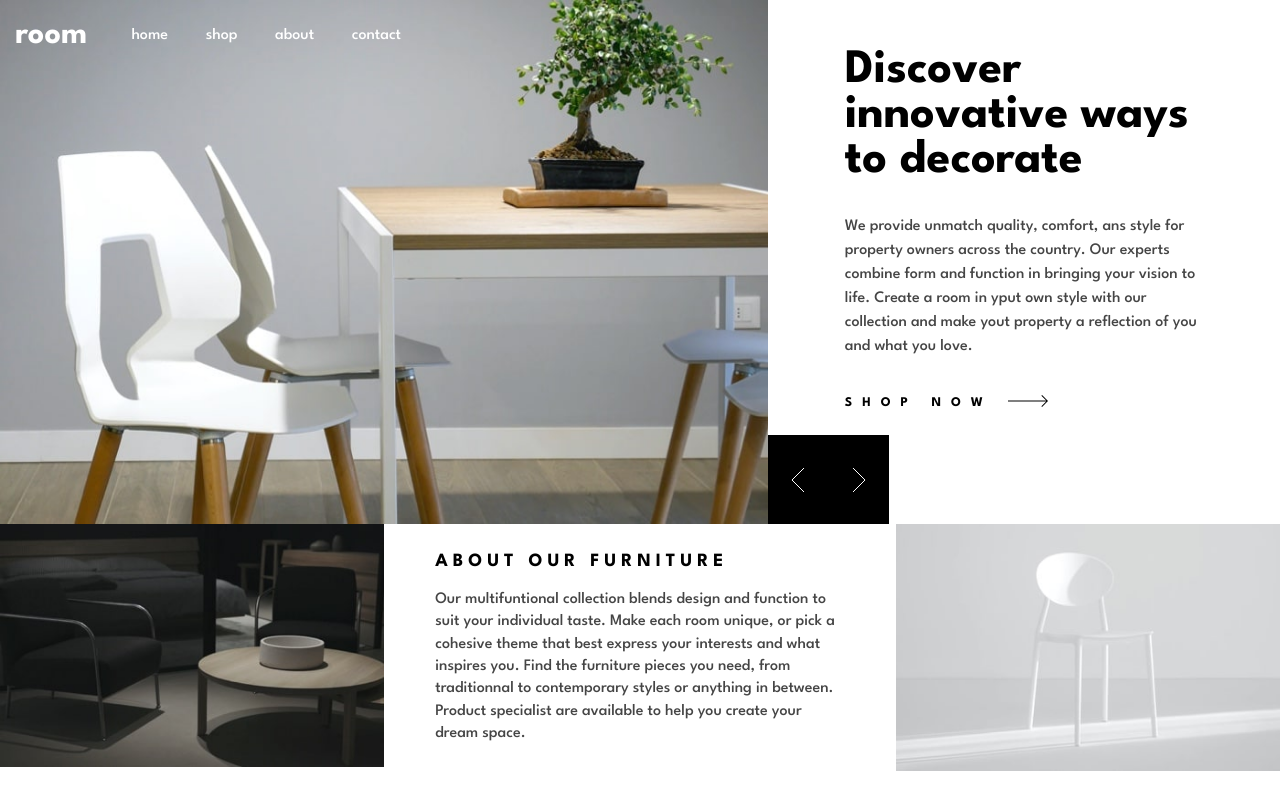
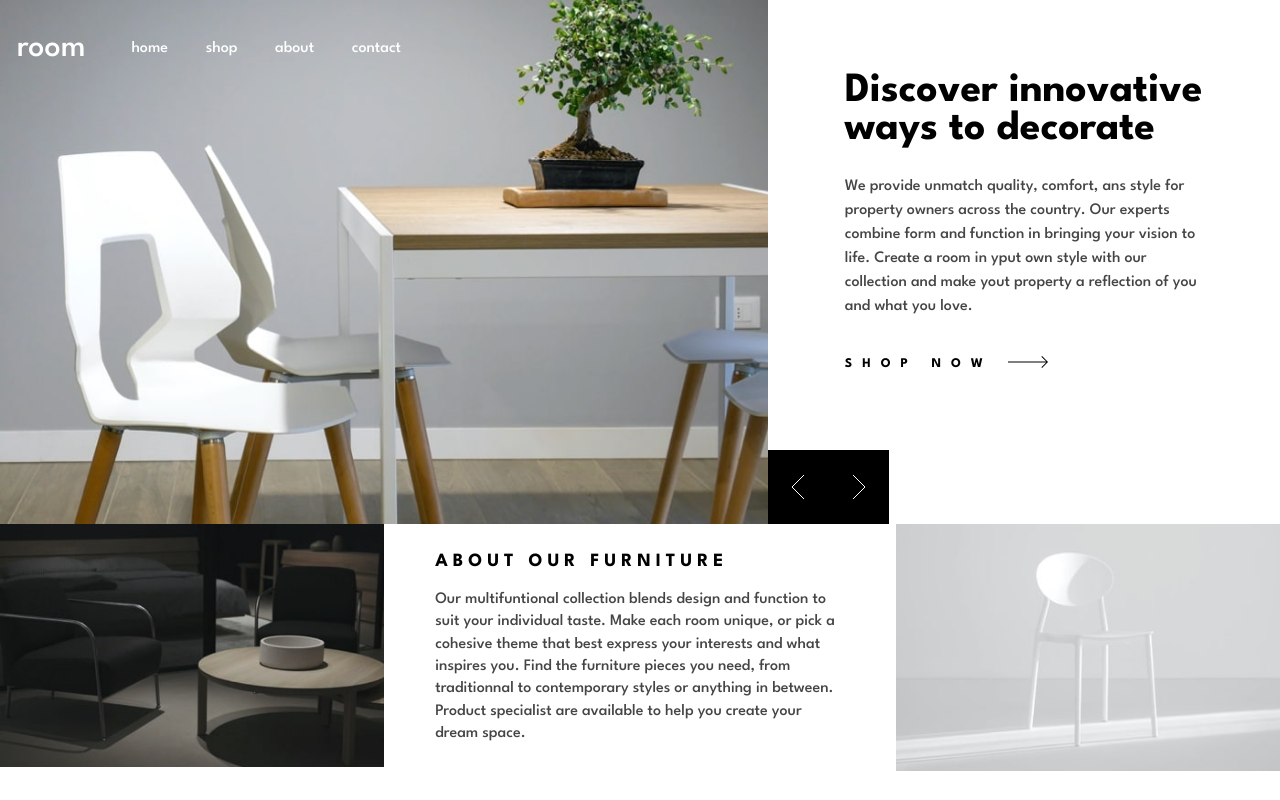
Before and after one commit to AlexismlaWeb/Room-Homepage-Master, a React (Create React App) app: page / in a window 1280 px wide. Built offline with nearby package versions, Linux system fonts and the light colour scheme.

Commit message:
more little details with css

```diff
--- a/src/App.css
+++ b/src/App.css
@@ -13,6 +13,7 @@
   flex-direction: row;
   width: 40%;
   color: hsl(0, 0%, 100%);
+  margin-block-start: 1%;
 }
 
 .header_menu {
@@ -26,6 +27,10 @@
 .title_header {
   width: 20%;
   margin-inline-end: 2%;
+}
+
+.title_header h1 {
+  font-weight: 100;
 }
 
 .caroussel_container {
@@ -85,7 +90,7 @@
 }
 
 .title_content {
-  font-size: 150%;
+  font-size: 130%;
 }
 
 .caroussel_group_button {
@@ -122,7 +127,7 @@
 .ok {
   width: 70%;
   display: flex;
-  height: 30%;
+  height: 100%;
   justify-content: center;
   align-items: center;
 }
```
